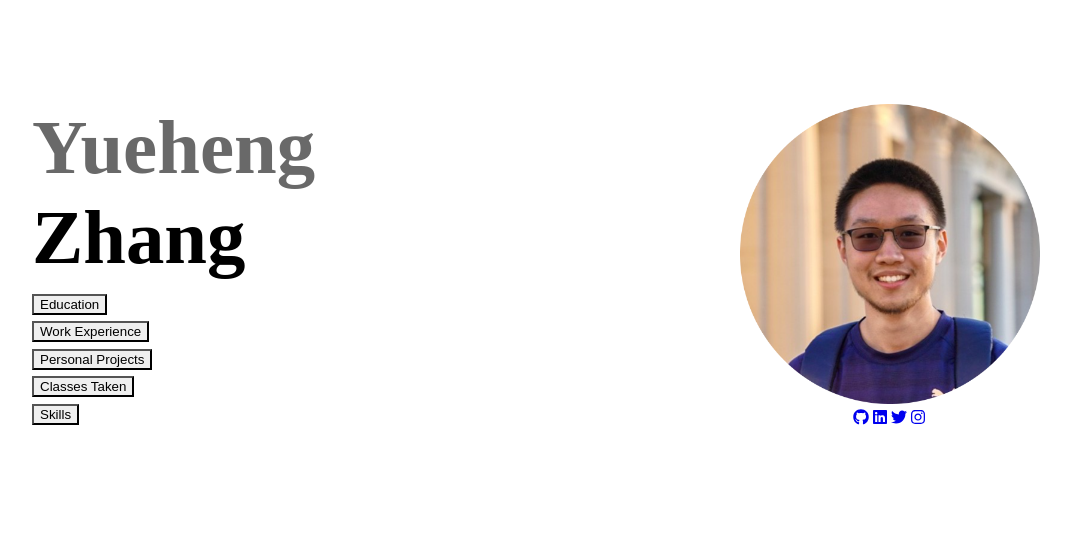
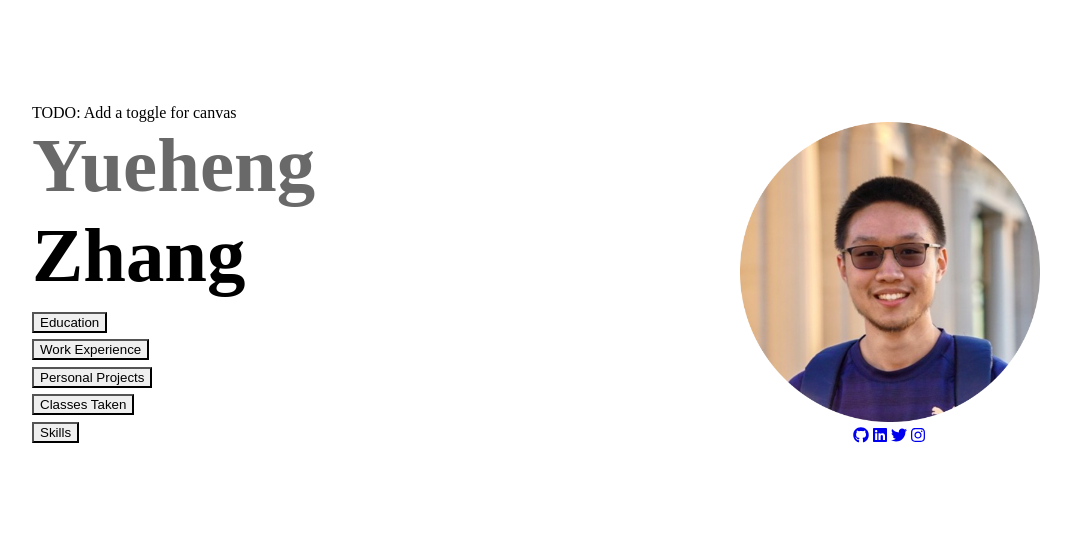
Before and after one commit to nociza/nociza.github.io, a Gatsby site: page /me in a window 1280 px wide. Shown: the whole page, without its empty margins (72-1143 px from the left). Built offline with nearby package versions, Linux system fonts and the light colour scheme; Gatsby itself is replaced by a stand-in of ours.

Commit message:
add todo

```diff
--- a/src/pages/me.tsx
+++ b/src/pages/me.tsx
@@ -43,6 +43,7 @@ const Me = () => {
 
   return (
     <main style={pageStyles}>
+      TODO: Add a toggle for canvas
       <canvas
         style={{
           position: "absolute",
```
